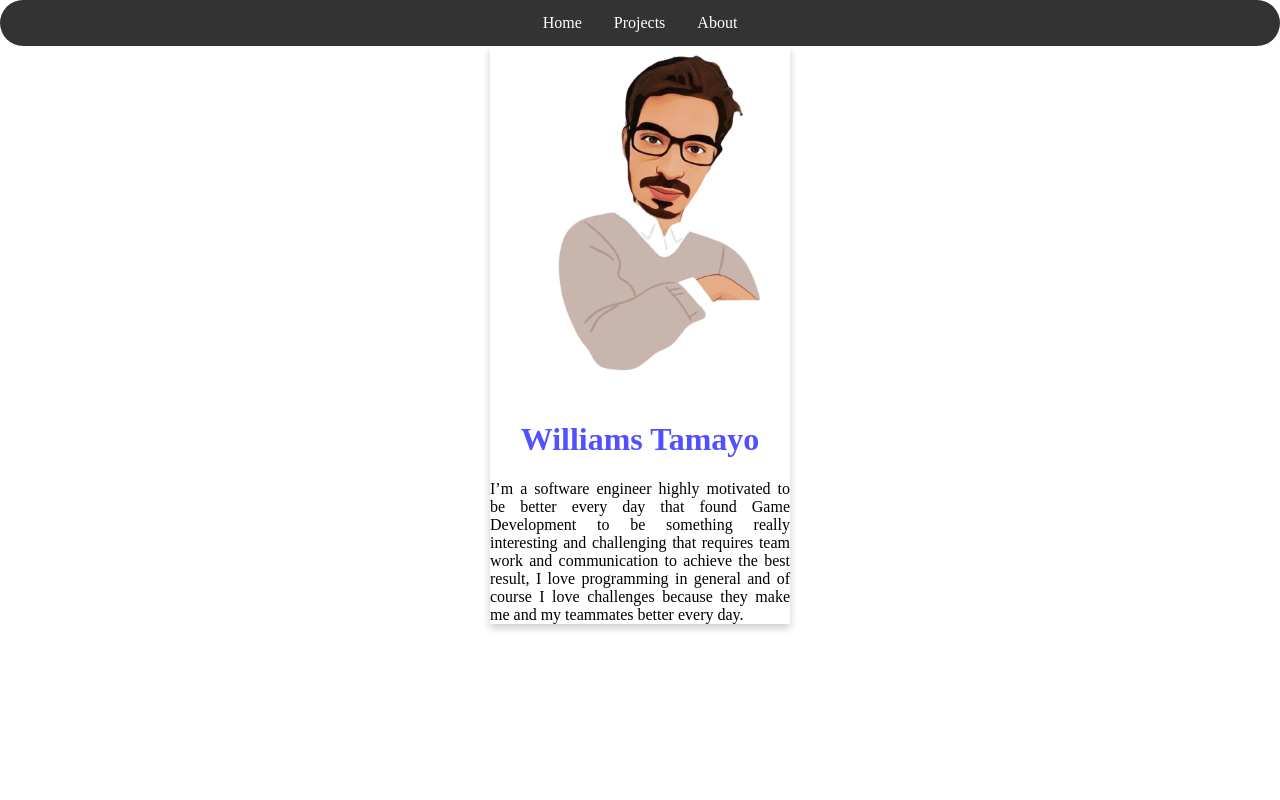
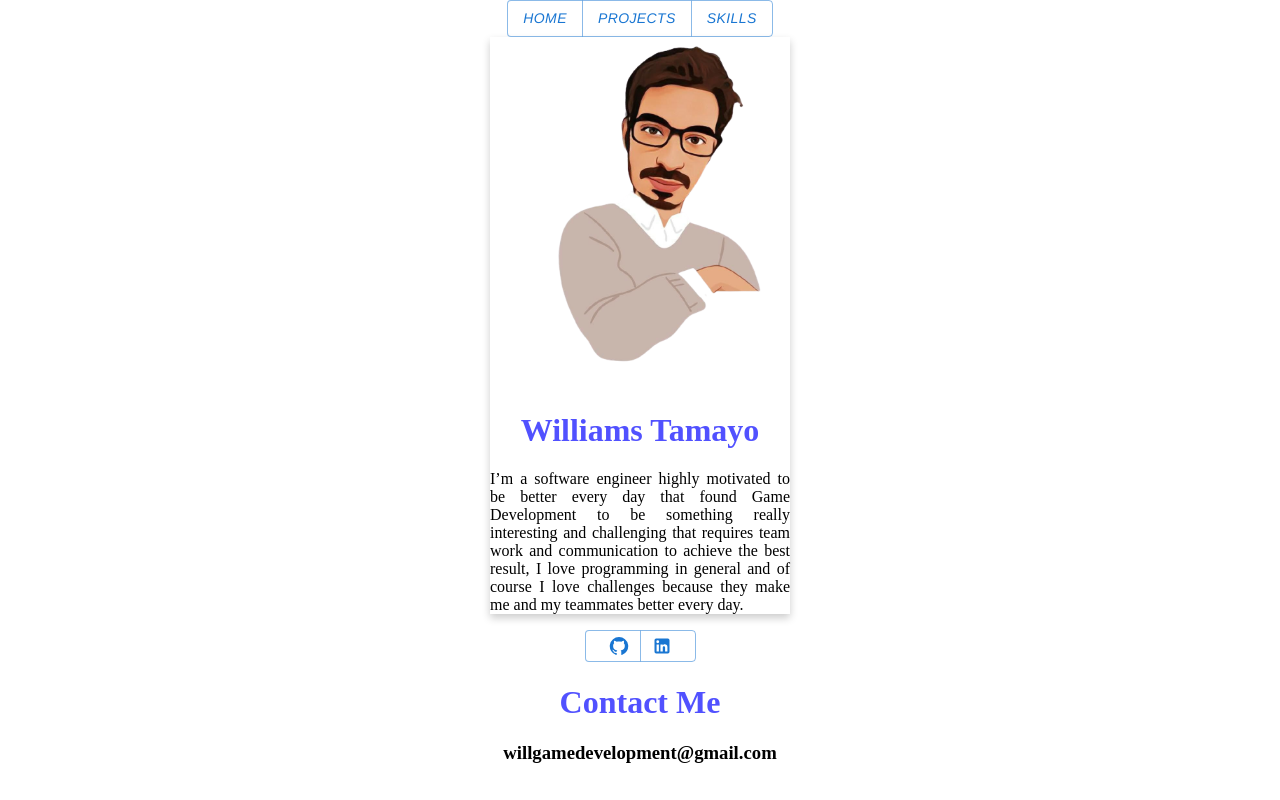
Before and after one commit to walberh96/walberhportfolio, a Next.js app: page / in a window 1280 px wide. Built offline with nearby package versions, Linux system fonts and the light colour scheme.

Commit message:
basic main page done

```diff
--- a/components/Nav.js
+++ b/components/Nav.js
@@ -1,22 +1,24 @@
 import navStyles from '../styles/Nav.module.css'
-import NavItem from './NavItem'
+import Button from '@mui/material/Button';
+import ButtonGroup from '@mui/material/ButtonGroup';
+import Link from 'next/link';
 
 const Nav = () => {
 
 
   return (
     <nav className={navStyles.nav}>
-        <ul>
-            <NavItem name={'Home'} dest={'#home'}></NavItem>
-
-            <NavItem name={'Projects'} dest={'#projects'}></NavItem>
-
-            <NavItem name={'About'} dest={'#about'} ></NavItem>
-
-
-
-        </ul>
-
+        <ButtonGroup>
+          <Link href={'/'} passHref >
+          <Button  variant='outlined'>Home</Button>
+          </Link>
+          <Link href={'/projects'} passHref >
+          <Button variant='outlined' >Projects</Button>
+          </Link>
+          <Link href={'/skills'} passHref >
+          <Button variant='outlined'>Skills</Button>
+          </Link>
+        </ButtonGroup>
     </nav>
   )
 }
--- a/components/NavItem.js
+++ /dev/null
@@ -1,12 +0,0 @@
-import Link from "next/link"
-const NavItem = ({name,dest }) => {
-
-  return (
-    <>
-        <li>
-            <Link href={dest}>{name}</Link>
-        </li>
-    </>
-  )
-  }
-export default NavItem
--- /dev/null
+++ b/components/SocialIconsBar.js
@@ -0,0 +1,28 @@
+import GitHubIcon from '@mui/icons-material/GitHub';
+import LinkedInIcon from '@mui/icons-material/LinkedIn';
+import SocialIconsStyle from '../styles/SocialIconsBar.module.css'
+import Button from '@mui/material/Button';
+import Link from 'next/link';
+import { ButtonGroup } from '@mui/material';
+
+
+const SocialIconsBar = () => {
+  return (
+    <div className={SocialIconsStyle.social}>
+        <ButtonGroup>
+          <Link target={'_blank'} href={'https://github.com/walberh96'} passHref>
+          <Button endIcon={<GitHubIcon></GitHubIcon>} variant='outlined'></Button>
+          </Link>
+          <Link target={'_blank'} href={'https://www.linkedin.com/in/williams-alberh'} passHref>
+          <Button variant='outlined' startIcon={<LinkedInIcon></LinkedInIcon>}></Button>
+          </Link>
+        </ButtonGroup>
+        <footer>
+          <h1>Contact Me</h1>
+          <h3>willgamedevelopment@gmail.com</h3>
+        </footer>
+    </div>
+  )
+}
+
+export default SocialIconsBar
--- a/package.json
+++ b/package.json
@@ -9,6 +9,10 @@
     "lint": "next lint"
   },
   "dependencies": {
+    "@emotion/react": "^11.10.5",
+    "@emotion/styled": "^11.10.5",
+    "@mui/icons-material": "^5.10.15",
+    "@mui/material": "^5.10.15",
     "next": "13.0.4",
     "react": "18.2.0",
     "react-dom": "18.2.0"
--- a/pages/index.js
+++ b/pages/index.js
@@ -1,7 +1,6 @@
 import Head from 'next/head'
-import Image from 'next/image'
 import Hero from '../components/Hero'
-import img01 from '../public/profile1.png'
+import SocialIconsBar from '../components/SocialIconsBar'
 
 export default function Home() {
   return (
@@ -11,6 +10,7 @@ export default function Home() {
         <meta name='keywords' content='programming,game development, web development'></meta>
       </Head>
       <Hero></Hero>
+      <SocialIconsBar></SocialIconsBar>
     </div>
   )
 }
--- a/styles/Nav.module.css
+++ b/styles/Nav.module.css
@@ -1,31 +1,16 @@
 
-    .nav ul {
+    .nav{
         list-style-type: none;
         margin: 0;
         padding: 0;
         overflow: hidden;
-        background-color: rgb(51, 51, 51);
         text-align:center;
-        border-radius: 50px;
+      }
+      .nav button{
+        font-family: 'Franklin Gothic Medium', 'Arial Narrow', Arial, sans-serif;
+        font-style: italic;
+      }
+      .nav button:hover{
+        background-color: rgb(35, 35, 55);
 
-
-      }
-
-      .nav li {
-
-        display:inline;
-      }
-
-      .nav li a {
-        display: inline-block;
-        color: white;
-        text-align: center;
-        padding: 14px 16px;
-        text-decoration: none;
-        font-family: cursive;
-
-      }
-
-      .nav li a:hover {
-        background-color: rgb(17, 52, 123);
-      }
+    }
--- /dev/null
+++ b/styles/SocialIconsBar.module.css
@@ -0,0 +1,15 @@
+.social{
+    text-align: center;
+
+}
+.social button:hover{
+    background-color: rgb(35, 35, 55);
+}
+.social footer h1{
+    color: rgb(81, 81, 255);
+    font-family: cursive;
+}
+.social footer h3{
+    font-family: cursive;
+
+}
```
Also changed, not shown: pages/projects.js (added, +12 -0 lines), pages/skills.js (added, +13 -0 lines), 1 other file (tests, documents, lock files or other folders).
